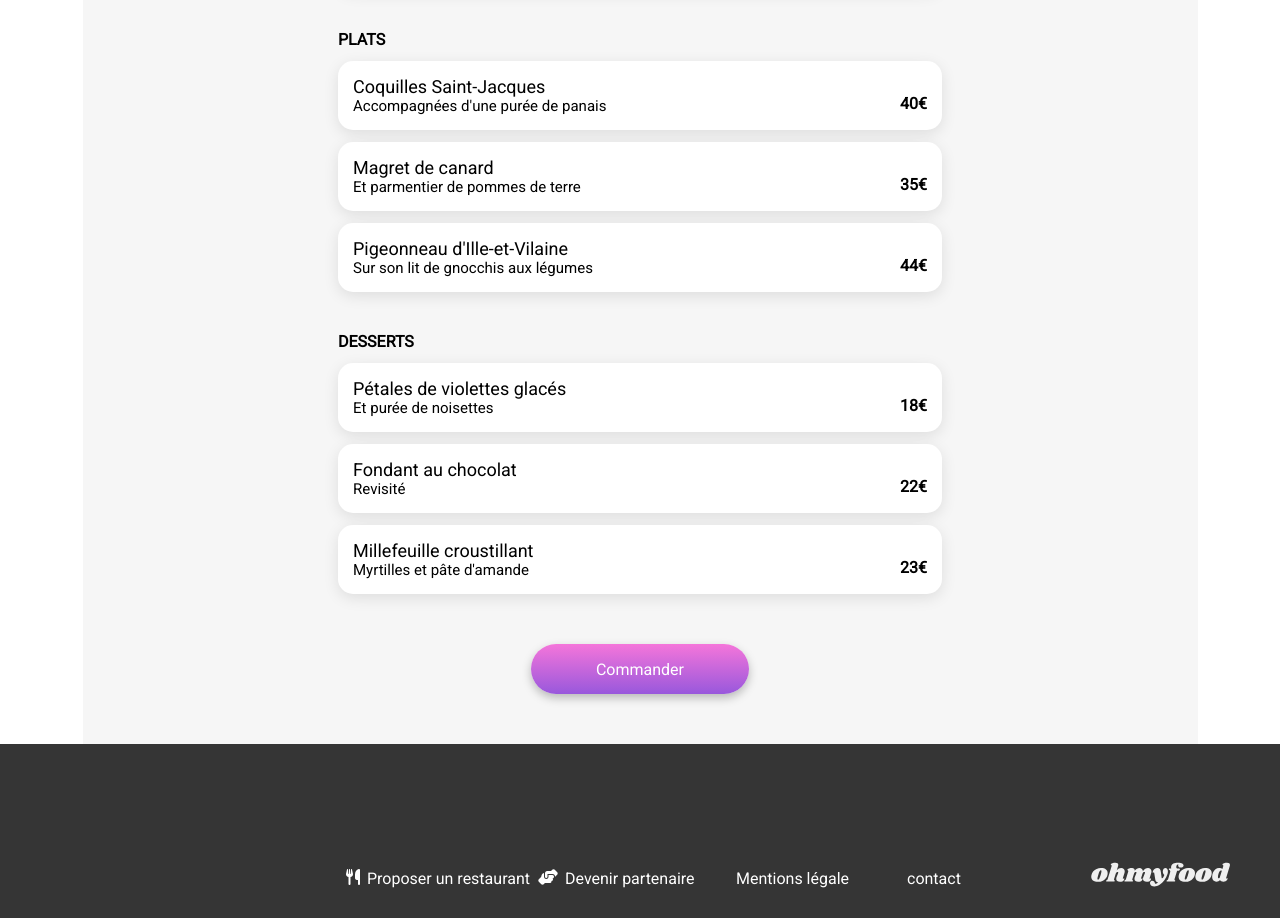
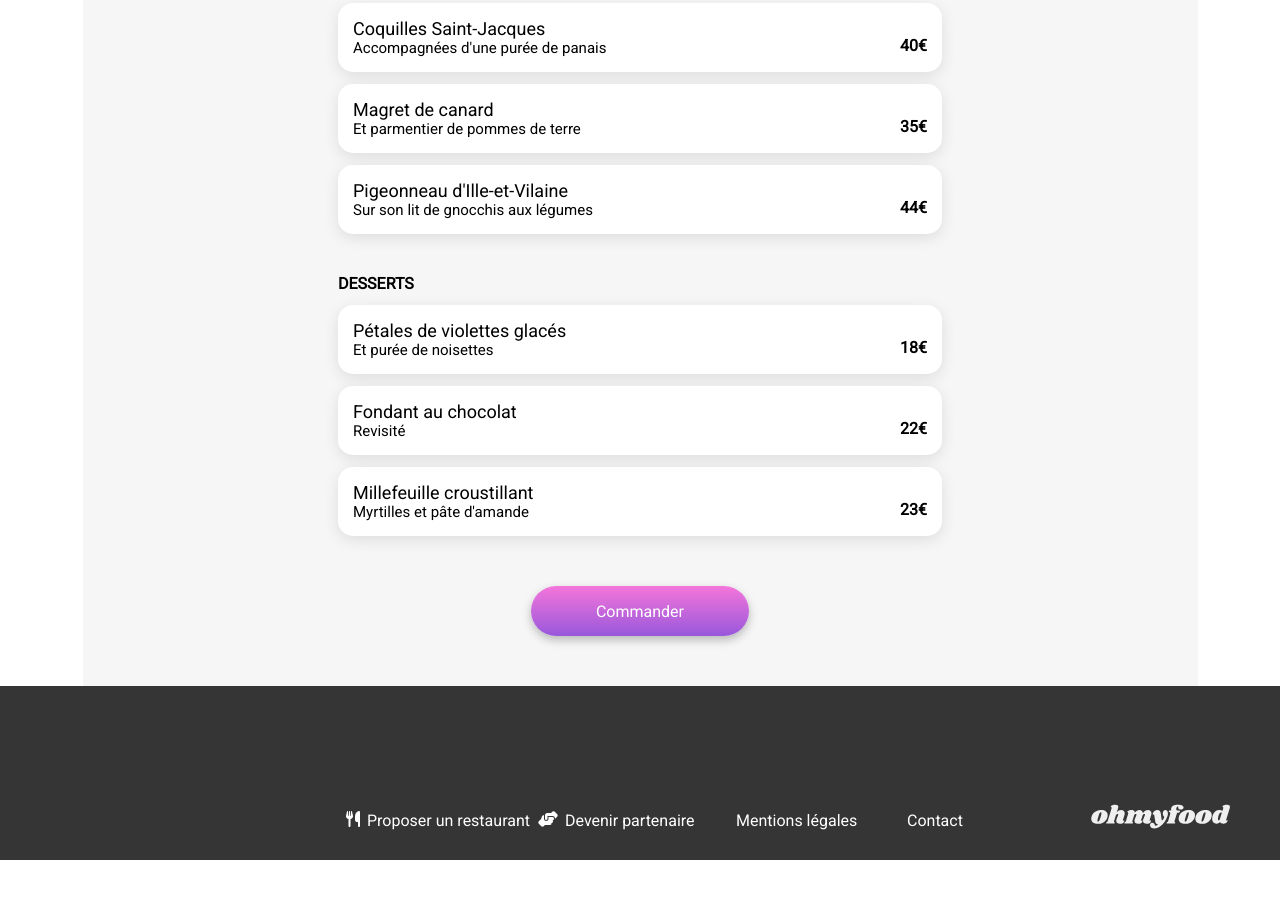
Before and after one commit to ClementDemongeot/Projet_Ohmyfood, a website: page Menu- À la française.html in a window 1280 px wide. Shown: the part 814-1732 px from the top of the page. After the commit the page ends 1674 px from the top, so only its background shows below. Drawn offline with Linux system fonts and the light colour scheme; a web font is replaced by a local one.

Commit message:
correction footer

```diff
--- a/Menu- À la française.html
+++ b/Menu- À la française.html
@@ -27,7 +27,7 @@
             <div class="menu-wrapper-a-la-française">
                 <div class="menu-image-a-la-française"></div>
                     <div class="menu-container">
-                        <section class="menu">`
+                        <section class="menu">
                                 <div class="menu__titre-content">
                                     <h1 class="menu__titre">À la française</h1>
                                     <div class="menu__heart-titre">
@@ -140,8 +140,8 @@
                     <i class="fa-solid fa-handshake-angle" style="color: white;"></i>
                     <a href="#">Devenir partenaire</a>
                 </div>
-                <a href="#">Mentions légale</a>
-                <a href="mailto:ohmyfood@contact.com?subject=Prise de contact">contact</a>
+                <a href="#">Mentions légales</a>
+                <a href="mailto:ohmyfood@contact.com?subject=Prise de contact">Contact</a>
             </div>
 
         </footer>
```
Also changed, not shown: Menu - La note enchantée.html (+2 -2 lines), Menu - La palette du gout.html (+2 -2 lines), Menu - Le délice des sens.html (+2 -2 lines), index.html (+2 -2 lines).
